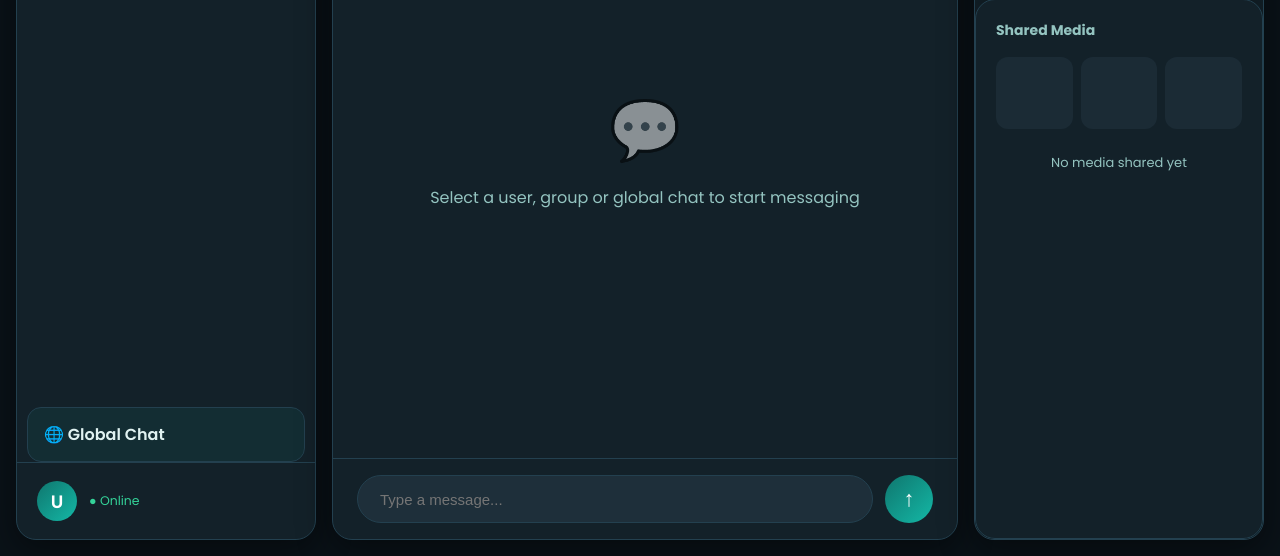
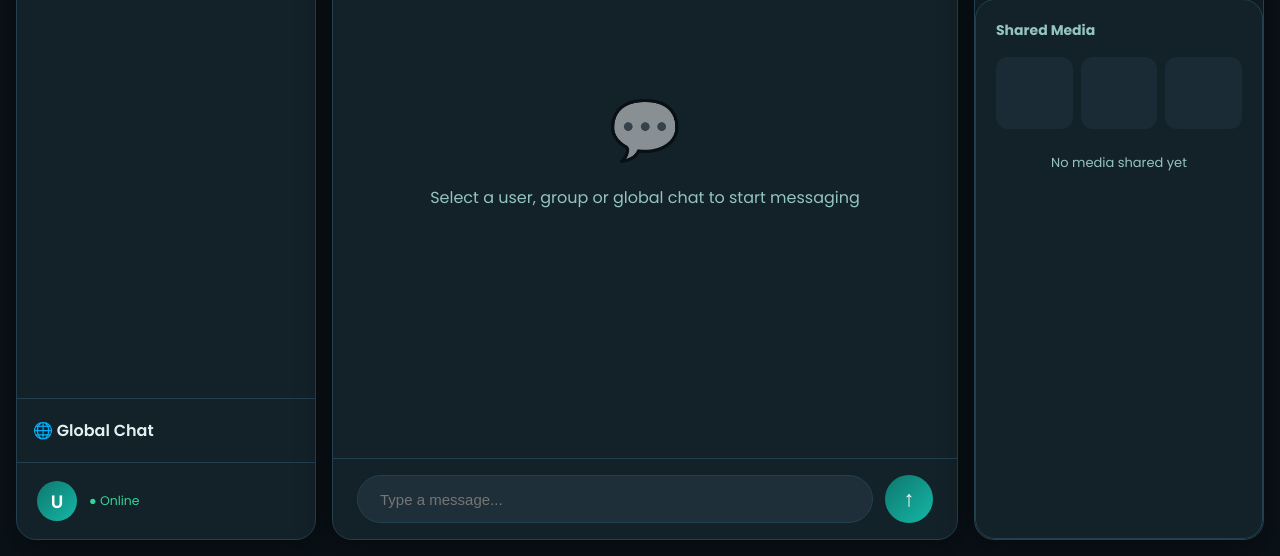
Before and after one commit to ishfak-akbar/echo-net-chat-room, a Flask app: template templates/chat.html in a window 1280 px wide. Shown: the part 244-800 px from the top of the page. Run offline with Flask 3, Linux system fonts and the light colour scheme; the template is opened without the code that fills it, so the values that code supplies are empty; some libraries are stand-ins or nearby versions.

Commit message:
Fix global chat ui, chat active border issue, group creation logic

```diff
--- a/templates/chat.html
+++ b/templates/chat.html
@@ -122,10 +122,10 @@
         align-items: center;
         gap: 12px;
         padding: 12px 14px;
+        border: 1px solid transparent;
         border-radius: 14px;
         margin-bottom: 4px;
         cursor: pointer;
-        transition: 0.2s;
       }
 
       .user-item:hover,
@@ -188,11 +188,8 @@
 
       /* Global Chat Link */
       .global-link {
-        margin: 10px 10px 0;
-        padding: 14px 16px;
-        background: rgba(20, 184, 166, 0.08);
-        border: 1px solid var(--border);
-        border-radius: 14px;
+        padding: 19px 16px;
+        border-top: 1px solid var(--border);
         cursor: pointer;
         font-weight: 600;
         display: flex;
@@ -1009,7 +1006,7 @@
 
       function openGroupModal() {
         document.getElementById("group-overlay").classList.add("show");
-        socket.emit("request_userlist");
+        renderMemberChecklist(allUsersList);
       }
 
       function closeGroupModal() {
@@ -1022,6 +1019,7 @@
           document.querySelectorAll("#member-list input:checked"),
         ).map((cb) => cb.value);
         if (!name) return alert("Group name required");
+        if (checked.length === 0) return alert("Select at least one member");
         socket.emit("create_group", { name, members: checked });
         closeGroupModal();
       }
```
